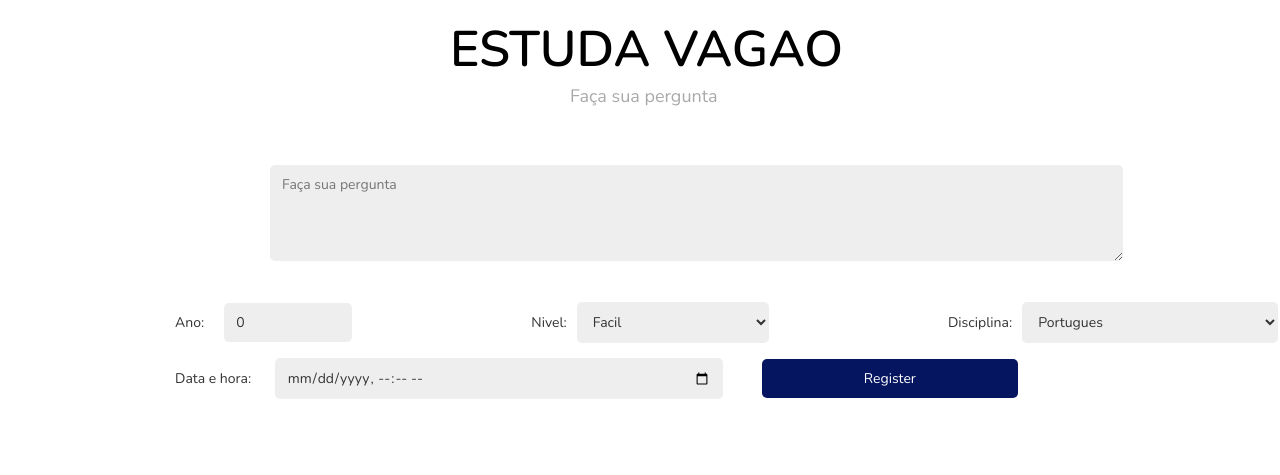
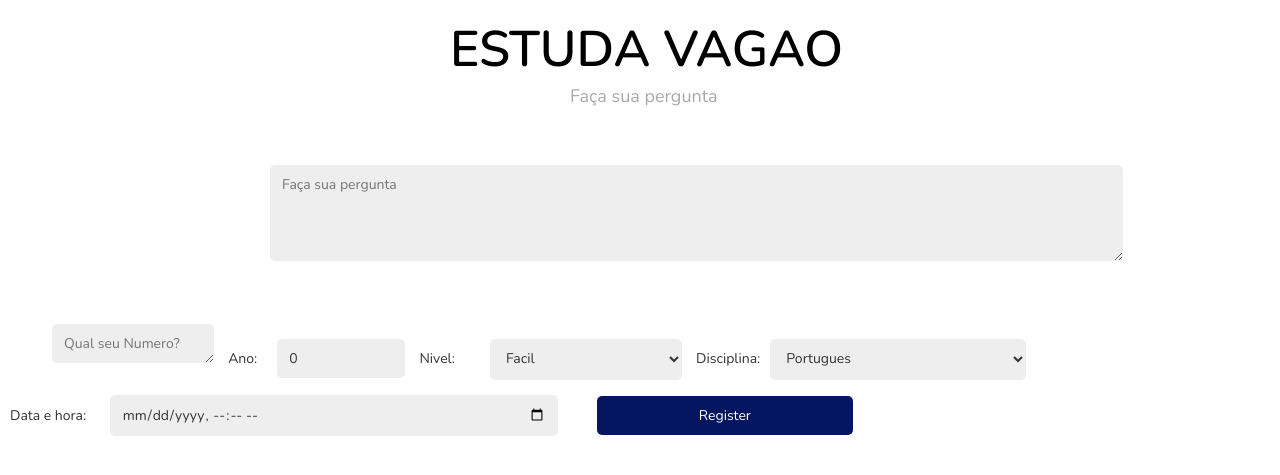
Before and after one commit to luizebaldoni/EstudaVagao, a Django app: page /django_app/pergunta/ in a window 1280 px wide. Shown: the top 475 px of the page. Run offline with Django 4.2, Linux system fonts and the light colour scheme.

Commit message:
perguntas funcionando sem id_autor

```diff
--- a/django_app/forms.py
+++ b/django_app/forms.py
@@ -49,10 +49,12 @@ class LoginForm(AuthenticationForm):
 class perguntaForm(ModelForm):
     class Meta:
         model = Questions
-        fields = ['pergunta', 'ano', 'nivel', 'data_envio', 'disciplina']
+        fields = ['pergunta', 'autor', 'ano', 'nivel', 'data_envio', 'disciplina']
         widgets = {
             # definições de cada coluna
+
             'pergunta': forms.Textarea(attrs={'placeholder': 'Faça sua pergunta', 'class': 'pergunta', 'cols': '100', 'rows': '4'}),
+            'autor': forms.Textarea(attrs={'placeholder': 'Qual seu Numero? ', 'class': 'autor', 'cols': '15', 'rows': '1'}),
             'ano': forms.NumberInput(attrs={'placeholder': 'Qual seu ano?', 'class': 'ano'}),
             'nivel': forms.Select(choices=[(1, 'Facil'), (2, 'Médio'), (3, 'Difícil')], attrs={'class':'nivel'}),
             'data_envio': forms.DateTimeInput(attrs={'type': 'datetime-local', 'class': 'data'}),
--- a/django_app/models.py
+++ b/django_app/models.py
@@ -54,7 +54,7 @@ class Users(AbstractBaseUser, PermissionsMixin):
 
 class Questions(models.Model):
     id_question = models.BigAutoField(primary_key = True)
-    autor = models.ForeignKey(Users, on_delete = models.CASCADE)
+    autor = models.TextField(max_length=200)
     data_envio = models.DateTimeField("data do envio")
     #verificado = models.ForeignKey(Users, on_delete = models.CASCADE)
     acessos = models.IntegerField(default=0)
--- a/django_app/views.py
+++ b/django_app/views.py
@@ -61,12 +61,9 @@ def pergunta(request):
     if request.method == 'POST':
         form = perguntaForm(request.POST)
         if form.is_valid():
-            user_atual = request.user if isinstance(request.user, User) else None
-            if user_atual:
-                form.instance.autor = user_atual
-                form.save() # nao salva no banco pois nao existe user logado devido ao erro de login
-                messages.success(request, 'Pergunta enviada com sucesso')
-                return render(request, 'home.html')
+            form.save() # nao salva no banco pois nao existe user logado devido ao erro de login
+            messages.success(request, 'Pergunta enviada com sucesso')
+            return render(request, 'home.html')
         else:
             messages.error(request, 'Erro no formulário')
     else:
--- a/static/css/style_pages.css
+++ b/static/css/style_pages.css
@@ -130,7 +130,7 @@ a{
 a.select{
     color: #333;
     margin-top: 25px;
-    margin-left: 175px;
+    margin-left: 10px;
     font-size: 14px;
     text-decoration: none;
 }
@@ -139,13 +139,24 @@ a.select{
     border: none;
     font-size: 14px;
     padding: 10px 12px;
-    margin-top: 35px;
-    margin-left: 10px;
+    margin-top: 5px;
     width: 15%;
     color: #333;
     outline: none;
     max-width: 15%;
     border-radius: 5px;
+}
+.autor{
+    background-color: #ecececdd;
+    border: none;
+    font-size: 14px;
+    padding: 10px 12px;
+    margin-top: 35px;
+    margin-left: 52px;
+    color: #333;
+    outline: none;
+    border-radius: 5px;
+    size: 100px;
 }
 input.pesquisa_input{
     background-color: #ecececdd;
--- a/templates/pergunta.html
+++ b/templates/pergunta.html
@@ -21,7 +21,10 @@
                 <label>
                     {{ form.pergunta }}
                 </label>
-                <br>
+                <br> <br>
+                <label>
+                    {{ form.autor }}
+                </label>
                 <label>
                     <a class="select"> Ano:{{ form.ano }}</a>
                 </label>
```
Also changed, not shown: database/database.db, django_app/migrations/0006_alter_questions_autor.py (added).
